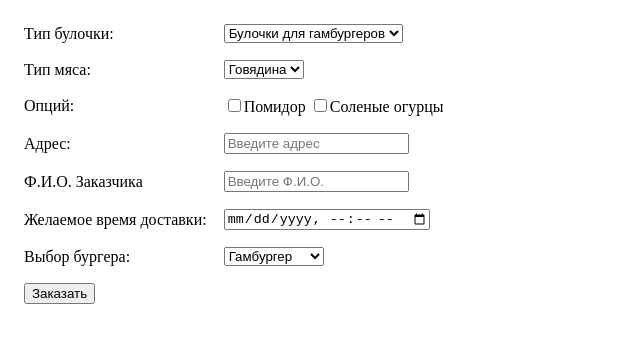
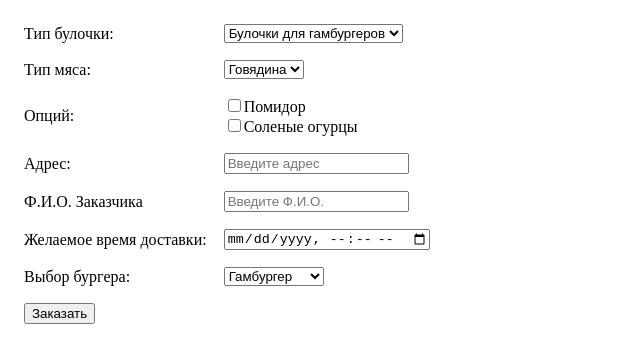
Before and after one commit to D9rkhan/WebHuyna, a plain HTML site: page Task 1-2/task1-2.html in a window 1280 px wide. Shown: the whole page, without its empty margins (0-640 px from the left). Drawn offline with Linux system fonts and the light colour scheme.

Commit message:
<br> in checkbox

```diff
--- a/Task 1-2/task1-2.html
+++ b/Task 1-2/task1-2.html
@@ -31,7 +31,7 @@
             <tr>
                 <td>Опций:</td>
                 <td>
-                    <input type="checkbox">Помидор
+                    <input type="checkbox">Помидор<br>
                     <input type="checkbox">Соленые огурцы
                 </td>
             </tr>
```
